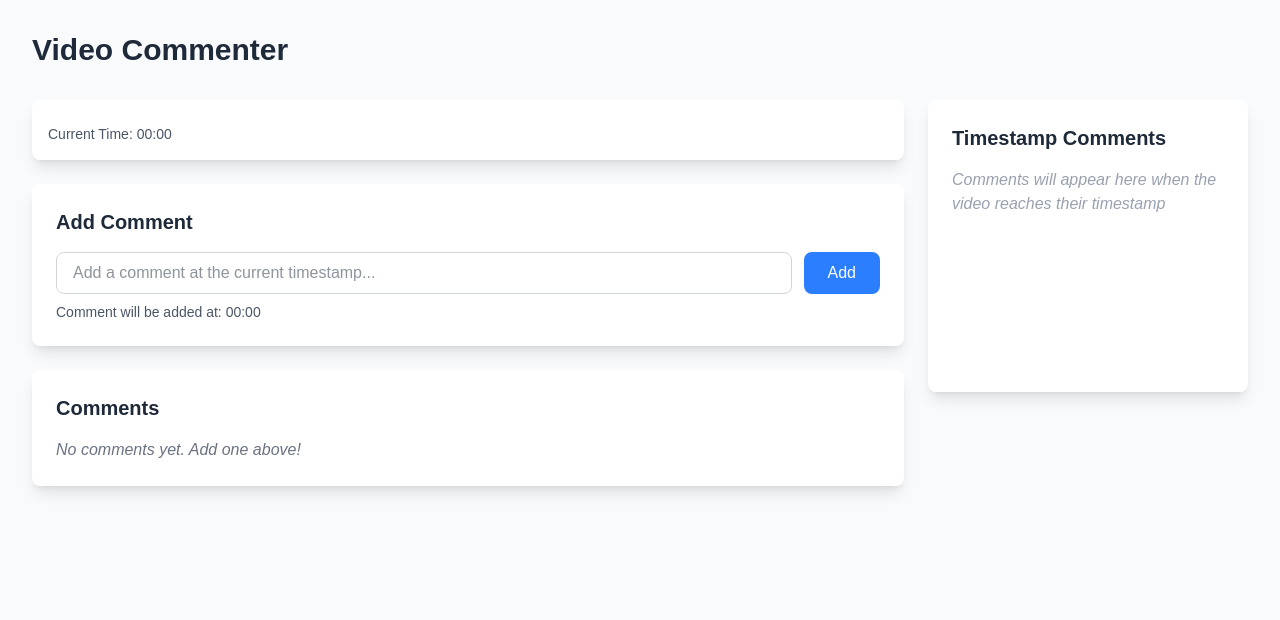
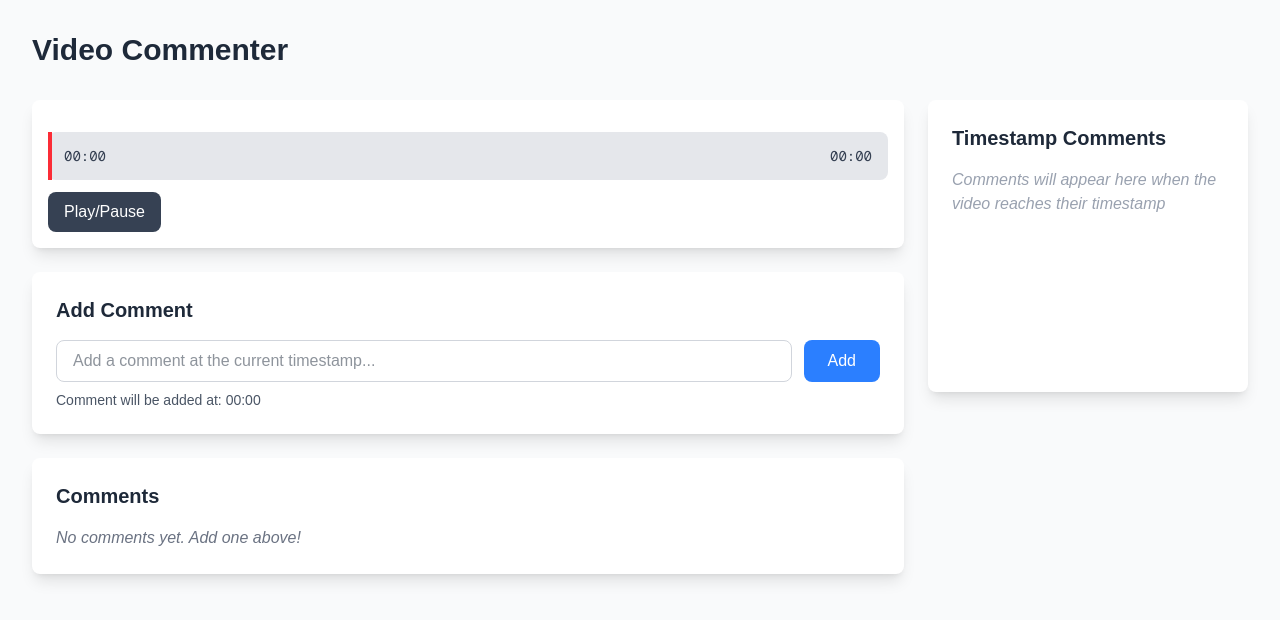
Before and after one commit to stoneYuan3/video-commenter, a Next.js app: page / in a window 1280 px wide. Shown: the top 620 px of the page. Built offline with nearby package versions, Linux system fonts and the light colour scheme.

Commit message:
implement time range

```diff
--- a/src/app/page.tsx
+++ b/src/app/page.tsx
@@ -4,7 +4,8 @@ import { useState, useRef, useEffect } from 'react';
 
 interface Comment {
   id: string;
-  timestamp: number;
+  timestamp?: number;
+  timeRange?: { start: number; end: number };
   text: string;
   timeString: string;
   displayId?: string;
@@ -21,26 +22,34 @@ export default function Home() {
   const [comments, setComments] = useState<Comment[]>([]);
   const [newComment, setNewComment] = useState('');
   const [currentTime, setCurrentTime] = useState(0);
+  const [duration, setDuration] = useState(0);
   const [displayedComments, setDisplayedComments] = useState<Comment[]>([]);
+  const [selectedRange, setSelectedRange] = useState<{ start: number; end: number } | null>(null);
+  const [isDragging, setIsDragging] = useState(false);
+  const [dragStart, setDragStart] = useState<number | null>(null);
+  const [hasDragged, setHasDragged] = useState(false);
+
   const playerRef = useRef<any>(null);
   const playerDivRef = useRef<HTMLDivElement>(null);
+  const timelineRef = useRef<HTMLDivElement>(null);
 
   // Load YouTube IFrame API
   useEffect(() => {
-    // Load the IFrame Player API code asynchronously
     const tag = document.createElement('script');
     tag.src = 'https://www.youtube.com/iframe_api';
     const firstScriptTag = document.getElementsByTagName('script')[0];
     firstScriptTag.parentNode?.insertBefore(tag, firstScriptTag);
 
-    // Create YouTube player when API is ready
     window.onYouTubeIframeAPIReady = () => {
       playerRef.current = new window.YT.Player('youtube-player', {
         height: '480',
         width: '100%',
         videoId: 'XuCiqeKXqu8',
         playerVars: {
-          'playsinline': 1
+          'playsinline': 1,
+          'controls': 0, // Hide default controls
+          'modestbranding': 1,
+          'rel': 0
         },
         events: {
           'onReady': onPlayerReady,
@@ -50,38 +59,42 @@ export default function Home() {
   }, []);
 
   const onPlayerReady = () => {
-    // Start polling for current time
+    const dur = playerRef.current.getDuration();
+    setDuration(dur);
+
     const interval = setInterval(() => {
       if (playerRef.current && playerRef.current.getCurrentTime) {
-        const time = Math.floor(playerRef.current.getCurrentTime());
+        const time = playerRef.current.getCurrentTime();
         setCurrentTime(time);
       }
-    }, 100); // Poll every 100ms for smoother updates
+    }, 100);
 
     return () => clearInterval(interval);
   };
 
   // Show comments when timestamp matches
   useEffect(() => {
-    const matchingComments = comments.filter(
-      comment => Math.abs(comment.timestamp - currentTime) < 1
-    );
+    const matchingComments = comments.filter(comment => {
+      if (comment.timestamp !== undefined) {
+        return Math.abs(comment.timestamp - currentTime) < 1;
+      } else if (comment.timeRange) {
+        return currentTime >= comment.timeRange.start && currentTime <= comment.timeRange.end;
+      }
+      return false;
+    });
 
     if (matchingComments.length > 0) {
-      // Add display IDs and timestamps to track when they should disappear
       const newDisplayedComments = matchingComments.map(comment => ({
         ...comment,
         displayId: `${comment.id}-${Date.now()}`
       }));
 
       setDisplayedComments(prev => {
-        // Add new comments if they're not already displayed
         const existingIds = new Set(prev.map(c => c.id));
         const toAdd = newDisplayedComments.filter(c => !existingIds.has(c.id));
         return [...prev, ...toAdd];
       });
 
-      // Remove comments after 4 seconds
       newDisplayedComments.forEach(comment => {
         setTimeout(() => {
           setDisplayedComments(prev =>
@@ -95,7 +108,7 @@ export default function Home() {
   const formatTime = (seconds: number): string => {
     const hours = Math.floor(seconds / 3600);
     const minutes = Math.floor((seconds % 3600) / 60);
-    const secs = seconds % 60;
+    const secs = Math.floor(seconds % 60);
 
     if (hours > 0) {
       return `${hours.toString().padStart(2, '0')}:${minutes.toString().padStart(2, '0')}:${secs.toString().padStart(2, '0')}`;
@@ -103,22 +116,150 @@ export default function Home() {
     return `${minutes.toString().padStart(2, '0')}:${secs.toString().padStart(2, '0')}`;
   };
 
+  const formatTimeRange = (start: number, end: number): string => {
+    return `${formatTime(start)} - ${formatTime(end)}`;
+  };
+
   const addComment = () => {
     if (newComment.trim()) {
-      const comment: Comment = {
+      const comment: Comment = selectedRange
+        ? {
+            id: Date.now().toString(),
+            timeRange: selectedRange,
+            text: newComment,
+            timeString: formatTimeRange(selectedRange.start, selectedRange.end)
+          }
+        : {
             id: Date.now().toString(),
             timestamp: currentTime,
             text: newComment,
             timeString: formatTime(currentTime)
           };
-      setComments(prev => [...prev, comment].sort((a, b) => a.timestamp - b.timestamp));
+
+      setComments(prev => [...prev, comment].sort((a, b) => {
+        const aTime = a.timestamp ?? a.timeRange?.start ?? 0;
+        const bTime = b.timestamp ?? b.timeRange?.start ?? 0;
+        return aTime - bTime;
+      }));
       setNewComment('');
+      setSelectedRange(null);
     }
   };
 
-  const jumpToTime = (timestamp: number) => {
+  const jumpToTime = (timestamp: number, shouldPause: boolean = false) => {
     if (playerRef.current && playerRef.current.seekTo) {
       playerRef.current.seekTo(timestamp, true);
+      if (shouldPause) {
+        playerRef.current.pauseVideo();
+      }
+    }
+  };
+
+  const getTimeFromPosition = (clientX: number): number => {
+    if (!timelineRef.current) return 0;
+    const rect = timelineRef.current.getBoundingClientRect();
+    const position = (clientX - rect.left) / rect.width;
+    return Math.max(0, Math.min(duration, position * duration));
+  };
+
+  const handleTimelineClick = (e: React.MouseEvent<HTMLDivElement>) => {
+    // Don't process click if it was a drag
+    if (hasDragged) {
+      setHasDragged(false);
+      return;
+    }
+
+    // Auto-submit existing comment if any
+    if (newComment.trim() && selectedRange) {
+      addComment();
+    }
+
+    const time = getTimeFromPosition(e.clientX);
+    jumpToTime(time, false); // Don't pause on click
+    setSelectedRange(null);
+  };
+
+  const handleMouseDown = (e: React.MouseEvent<HTMLDivElement>) => {
+    e.preventDefault(); // Prevent text selection
+
+    const time = getTimeFromPosition(e.clientX);
+    setIsDragging(true);
+    setDragStart(time);
+    setHasDragged(false);
+    setSelectedRange({ start: time, end: time });
+  };
+
+  const handleMouseMove = (e: React.MouseEvent<HTMLDivElement>) => {
+    if (!isDragging || dragStart === null) return;
+
+    const time = getTimeFromPosition(e.clientX);
+    const start = Math.min(dragStart, time);
+    const end = Math.max(dragStart, time);
+
+    // Mark as dragged if moved more than 0.1 seconds
+    if (Math.abs(end - start) > 0.1) {
+      setHasDragged(true);
+      // Pause video on first drag movement
+      if (playerRef.current && !hasDragged) {
+        playerRef.current.pauseVideo();
+      }
+    }
+
+    setSelectedRange({ start, end });
+  };
+
+  const handleMouseUp = () => {
+    if (isDragging) {
+      setIsDragging(false);
+      setDragStart(null);
+
+      // Auto-submit comment if there's text and a valid range was selected
+      if (hasDragged && newComment.trim() && selectedRange) {
+        // Don't auto-submit here, wait for user to click Add or make new selection
+      }
+    }
+  };
+
+  useEffect(() => {
+    if (isDragging) {
+      const handleGlobalMouseUp = () => handleMouseUp();
+      window.addEventListener('mouseup', handleGlobalMouseUp);
+      return () => window.removeEventListener('mouseup', handleGlobalMouseUp);
+    }
+  }, [isDragging]);
+
+  // Spacebar hotkey for play/pause
+  useEffect(() => {
+    const handleKeyDown = (e: KeyboardEvent) => {
+      // Only trigger if not typing in an input
+      if (e.code === 'Space' && e.target === document.body) {
+        e.preventDefault();
+        togglePlayPause();
+      }
+    };
+
+    window.addEventListener('keydown', handleKeyDown);
+    return () => window.removeEventListener('keydown', handleKeyDown);
+  }, []);
+
+  const getSelectionStyle = () => {
+    if (!selectedRange || duration === 0) return {};
+    const startPercent = (selectedRange.start / duration) * 100;
+    const widthPercent = ((selectedRange.end - selectedRange.start) / duration) * 100;
+    return {
+      left: `${startPercent}%`,
+      width: `${widthPercent}%`
+    };
+  };
+
+  const togglePlayPause = () => {
+    if (playerRef.current) {
+      const state = playerRef.current.getPlayerState();
+      if (state === 1) { // Playing
+        playerRef.current.pauseVideo();
+      } else {
+        playerRef.current.playVideo();
+      }
     }
   };
 
@@ -137,8 +278,58 @@ export default function Home() {
                 ref={playerDivRef}
                 className="rounded"
               />
-              <div className="mt-2 text-sm text-gray-600">
-                Current Time: {formatTime(currentTime)}
+
+              {/* Custom Timeline */}
+              <div className="mt-4">
+                <div
+                  ref={timelineRef}
+                  className="relative h-12 bg-gray-200 rounded-lg cursor-pointer hover:bg-gray-300 transition-colors"
+                  onClick={handleTimelineClick}
+                  onMouseDown={handleMouseDown}
+                  onMouseMove={handleMouseMove}
+                  style={{ userSelect: 'none' }}
+                >
+                  {/* Progress bar */}
+                  <div
+                    className="absolute top-0 left-0 h-full bg-blue-400 rounded-lg pointer-events-none"
+                    style={{ width: `${duration ? (currentTime / duration) * 100 : 0}%` }}
+                  />
+
+                  {/* Selected range highlight */}
+                  {selectedRange && (
+                    <div
+                      className="absolute top-0 h-full bg-yellow-400 opacity-60 pointer-events-none border-2 border-yellow-600"
+                      style={getSelectionStyle()}
+                    />
+                  )}
+
+                  {/* Current time indicator */}
+                  <div
+                    className="absolute top-0 w-1 h-full bg-red-500 pointer-events-none"
+                    style={{ left: `${duration ? (currentTime / duration) * 100 : 0}%` }}
+                  />
+
+                  {/* Time display on timeline */}
+                  <div className="absolute inset-0 flex items-center justify-between px-4 pointer-events-none">
+                    <span className="text-sm font-mono text-gray-700">{formatTime(currentTime)}</span>
+                    <span className="text-sm font-mono text-gray-700">{formatTime(duration)}</span>
+                  </div>
+                </div>
+
+                {/* Playback controls */}
+                <div className="flex items-center gap-4 mt-3">
+                  <button
+                    onClick={togglePlayPause}
+                    className="px-4 py-2 bg-gray-700 text-white rounded-lg hover:bg-gray-800 transition-colors font-medium"
+                  >
+                    Play/Pause
+                  </button>
+                  {selectedRange && (
+                    <div className="text-sm text-gray-600">
+                      Selected: {formatTimeRange(selectedRange.start, selectedRange.end)}
+                    </div>
+                  )}
+                </div>
               </div>
             </div>
 
@@ -162,7 +353,10 @@ export default function Home() {
                 </button>
               </div>
               <div className="mt-2 text-sm text-gray-600">
-                Comment will be added at: {formatTime(currentTime)}
+                {selectedRange
+                  ? `Comment will be added to range: ${formatTimeRange(selectedRange.start, selectedRange.end)}`
+                  : `Comment will be added at: ${formatTime(currentTime)}`
+                }
               </div>
             </div>
 
@@ -181,9 +375,14 @@ export default function Home() {
                       <div className="flex items-start justify-between">
                         <div className="flex-1">
                           <button
-                            onClick={() => jumpToTime(comment.timestamp)}
-                            className="text-blue-500 hover:text-blue-700 font-mono text-sm font-semibold mb-2 hover:underline"
+                            onClick={() => jumpToTime(comment.timestamp ?? comment.timeRange?.start ?? 0, true)}
+                            className="text-blue-500 hover:text-blue-700 font-mono text-sm font-semibold mb-2 hover:underline flex items-center gap-2"
                           >
+                            {comment.timeRange && (
+                              <span className="px-2 py-0.5 bg-yellow-100 text-yellow-800 rounded text-xs">
+                                RANGE
+                              </span>
+                            )}
                             {comment.timeString}
                           </button>
                           <p className="text-gray-800">{comment.text}</p>
@@ -206,10 +405,23 @@ export default function Home() {
                     {displayedComments.map(comment => (
                       <div
                         key={comment.displayId}
-                        className="bg-blue-50 border border-blue-200 rounded-lg p-4 animate-fade-in"
+                        className={`border rounded-lg p-4 animate-fade-in ${
+                          comment.timeRange
+                            ? 'bg-yellow-50 border-yellow-300'
+                            : 'bg-blue-50 border-blue-200'
+                        }`}
                       >
-                        <div className="text-blue-600 font-mono text-sm font-semibold mb-2">
+                        <div className="flex items-center gap-2 mb-2">
+                          {comment.timeRange && (
+                            <span className="px-2 py-0.5 bg-yellow-200 text-yellow-800 rounded text-xs font-semibold">
+                              RANGE
+                            </span>
+                          )}
+                          <div className={`font-mono text-sm font-semibold ${
+                            comment.timeRange ? 'text-yellow-700' : 'text-blue-600'
+                          }`}>
                             {comment.timeString}
+                          </div>
                         </div>
                         <p className="text-gray-800">{comment.text}</p>
                       </div>
```
Lines whose indentation alone changed are shown as unchanged.
